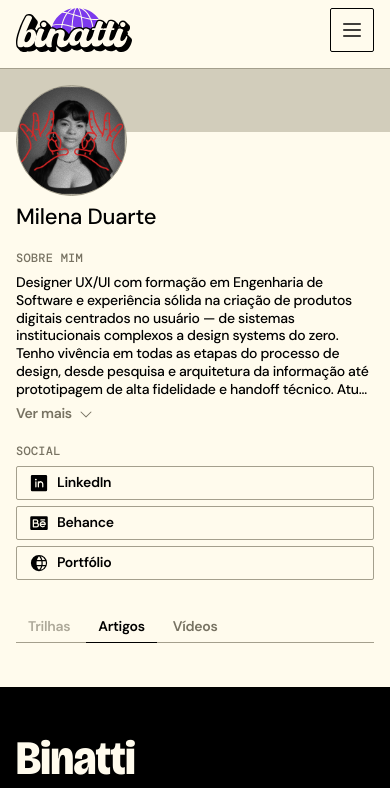
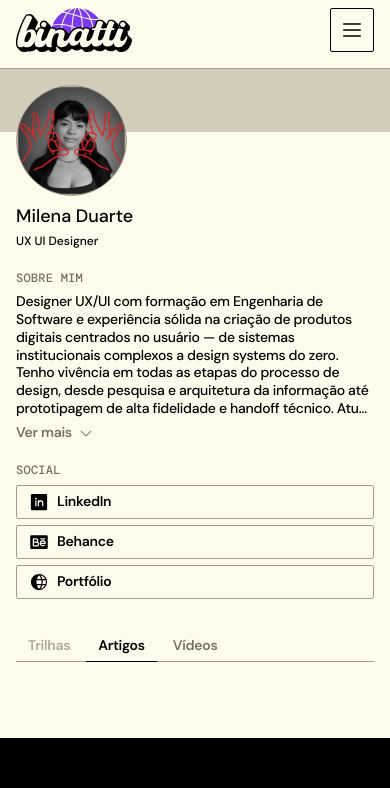
Before and after one commit to binattitech/site, a Next.js app: page /contribuidoras/miluarte in a window 390 px wide. Shown: the top 788 px of the page. Built offline with nearby package versions, Linux system fonts and the light colour scheme.

Commit message:
feat: adicionar novo membro Sarah Ocy à equipe e incluir exibição do cargo nas seções de perfil

```diff
--- a/app/contribuidoras/[username]/page.tsx
+++ b/app/contribuidoras/[username]/page.tsx
@@ -39,6 +39,7 @@ export default async function ContribuidoraPage({
       <main>
         <ProfileHeroSection
           name={member.name}
+          role={member.role}
           bio={member.bio}
           avatarSrc={`/team/${member.photo}.png`}
           socialLinks={member.socialLinks}
--- a/components/WindowProfile/WindowProfile.module.css
+++ b/components/WindowProfile/WindowProfile.module.css
@@ -211,12 +211,27 @@
   padding-top: var(--space-8);
 }
 
+.nameGroup {
+  display: flex;
+  flex-direction: column;
+  gap: var(--space-1);
+}
+
 .name {
   font-family: var(--font-family);
   font-weight: var(--font-weight-medium);
   font-size: var(--text-2xl-size);
   line-height: var(--text-2xl-lh);
   letter-spacing: var(--text-2xl-tracking);
+  color: var(--window-fg-emphasis);
+}
+
+.role {
+  font-family: var(--font-family);
+  font-weight: var(--font-weight-medium);
+  font-size: var(--text-sm-size);
+  line-height: var(--text-sm-lh);
+  letter-spacing: var(--text-sm-tracking);
   color: var(--window-fg-emphasis);
 }
 
@@ -383,4 +398,16 @@
     flex: none;
     width: 100%;
   }
+
+  .name {
+    font-size: var(--text-lg-size);
+    line-height: var(--text-lg-lh);
+    letter-spacing: var(--text-lg-tracking);
+  }
+
+  .role {
+    font-size: var(--text-xs-size);
+    line-height: var(--text-xs-lh);
+    letter-spacing: var(--text-xs-tracking);
+  }
 }
--- a/data/team.ts
+++ b/data/team.ts
@@ -117,4 +117,15 @@ export const TEAM: TeamMember[] = [
     role: "Contribuidora",
     photo: "kevilla",
   },
+  {
+    name: "Sarah Ocy",
+    username: "sarocy",
+    role: "Desenvolvedora Full Stack",
+    photo: "",
+    bio: "",
+    socialLinks: [
+      { platform: "github", url: "https://github.com/Sarocy" },
+    ],
+  },
+
 ];
--- a/sections/ProfileHeroSection/ProfileHeroSection.module.css
+++ b/sections/ProfileHeroSection/ProfileHeroSection.module.css
@@ -47,7 +47,7 @@
   align-items: flex-start;
   width: 100%;
   max-width: 88rem;
-  padding: var(--space-8) var(--breakpoints-section-padding-2);
+  padding: var(--space-8) var(--breakpoints-section-padding-2) var(--breakpoints-section-padding-1);
 }
 
 /* ── Avatar ─────────────────────────────────────────────── */
@@ -93,12 +93,27 @@
   gap: var(--space-6);
 }
 
+.nameGroup {
+  display: flex;
+  flex-direction: column;
+  gap: var(--space-1);
+}
+
 .name {
   font-family: var(--font-family);
   font-weight: var(--font-weight-medium);
   font-size: var(--text-2xl-size);
   line-height: var(--text-2xl-lh);
   letter-spacing: var(--text-2xl-tracking);
+  color: var(--profile-fg-emphasis);
+}
+
+.role {
+  font-family: var(--font-family);
+  font-weight: var(--font-weight-medium);
+  font-size: var(--text-sm-size);
+  line-height: var(--text-sm-lh);
+  letter-spacing: var(--text-sm-tracking);
   color: var(--profile-fg-emphasis);
 }
 
@@ -259,4 +274,16 @@
     width: 100%;
     padding-top: 0;
   }
+
+  .name {
+    font-size: var(--text-lg-size);
+    line-height: var(--text-lg-lh);
+    letter-spacing: var(--text-lg-tracking);
+  }
+
+  .role {
+    font-size: var(--text-xs-size);
+    line-height: var(--text-xs-lh);
+    letter-spacing: var(--text-xs-tracking);
+  }
 }
--- a/sections/ProfileHeroSection/ProfileHeroSection.tsx
+++ b/sections/ProfileHeroSection/ProfileHeroSection.tsx
@@ -32,6 +32,7 @@ const SOCIAL_LABELS: Record<string, string> = {
 
 interface ProfileHeroSectionProps {
   name: string;
+  role?: string;
   bio?: string;
   bannerSrc?: string;
   avatarSrc?: string;
@@ -42,6 +43,7 @@ interface ProfileHeroSectionProps {
 
 export default function ProfileHeroSection({
   name,
+  role,
   bio,
   bannerSrc,
   avatarSrc,
@@ -77,7 +79,10 @@ export default function ProfileHeroSection({
 
         {/* Sidebar */}
         <aside className={styles.sidebar}>
-          <p className={styles.name}>{name}</p>
+          <div className={styles.nameGroup}>
+            <p className={styles.name}>{name}</p>
+            {role && <p className={styles.role}>{role}</p>}
+          </div>
 
           {bio && (
             <div className={styles.bioSection}>
```
Also changed, not shown: components/WindowProfile/WindowProfile.tsx (+6 -1 lines).
